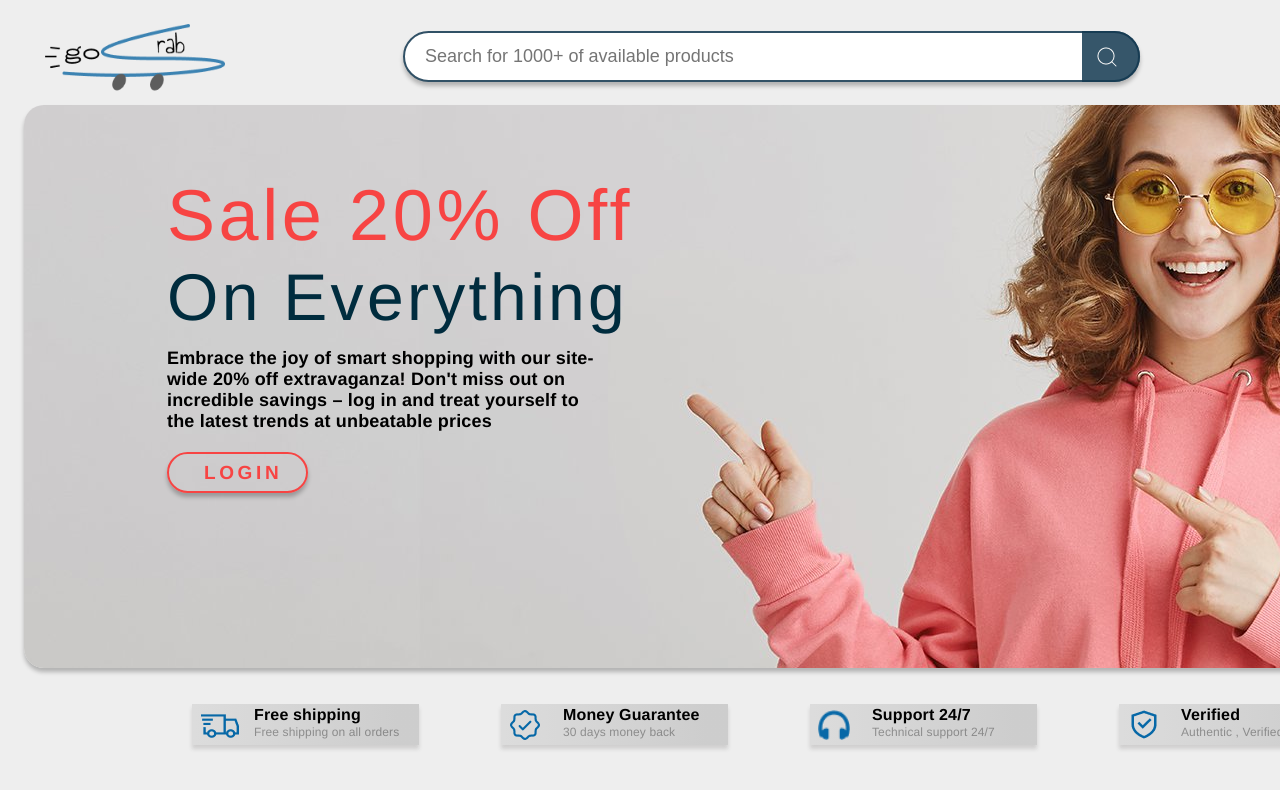
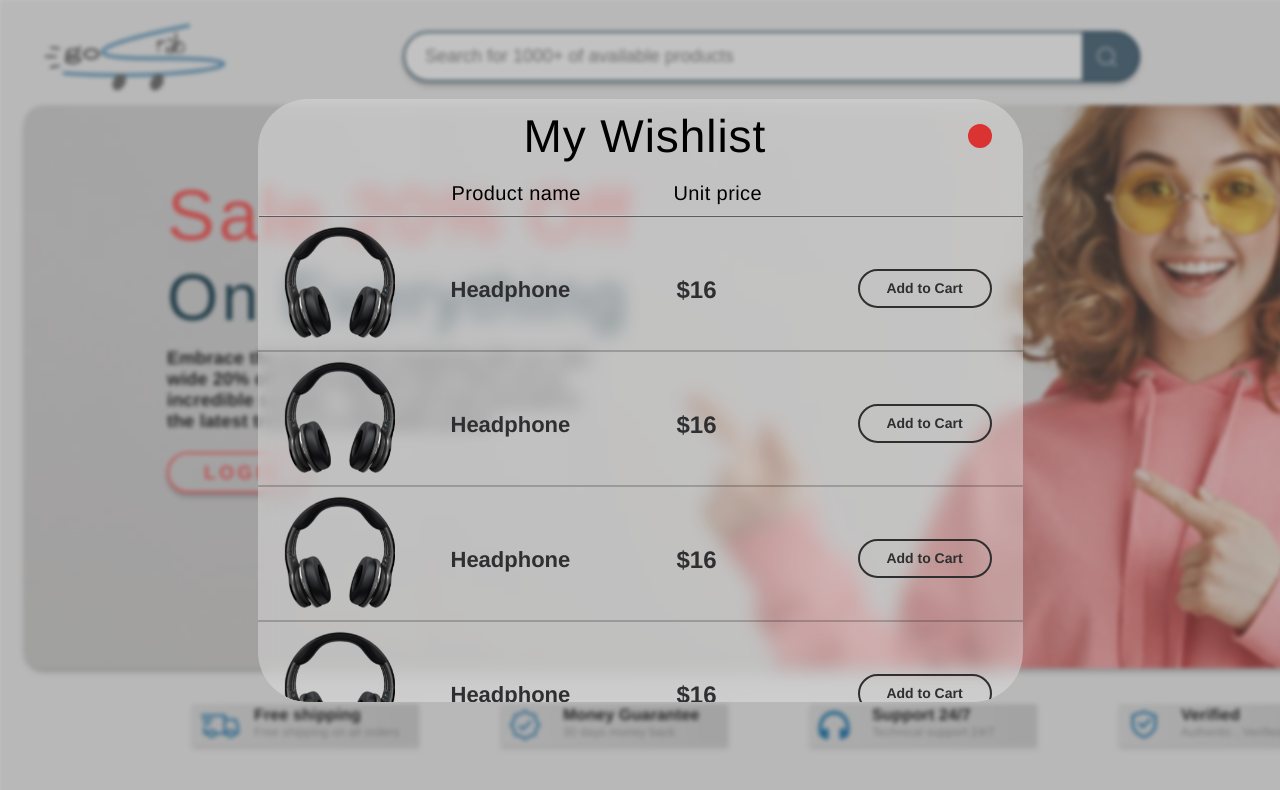
Before and after one commit to mobinahmedd/GoGrab, a React (Create React App) app in the folder frontend/: page / in a window 1280 px wide. Shown: the top 790 px of the page. Built offline with nearby package versions, Linux system fonts and the light colour scheme.

Commit message:
developed wishlist

```diff
--- a/frontend/src/Components/Dashboards/Dashboard.jsx
+++ b/frontend/src/Components/Dashboards/Dashboard.jsx
@@ -2,6 +2,7 @@ import React from "react";
 import "./Dashboard.css";
 import Product from "./Product";
 import Categories from "./Categories";
+import Wishlist from "../Wishlist/Wishlist";
 import logo from "../../Assets/logoBlack.png";
 import logoWhite from "../../Assets/logoWhite.png";
 import searchIcon from "../../Assets/searchIcon.png";
@@ -39,8 +40,11 @@ import headphoneSet from "../../Assets/headphoneSet.jpeg";
 
 const Dashboard = () => {
   const [year, setYear] = React.useState(new Date().getFullYear());
+  const [showWishlist, setShowWishlist] = React.useState(true);
   return (
-    <div className="home">
+    <>
+      {showWishlist && <Wishlist />}
+      <div style={showWishlist ? { filter: "blur(2px)" } : {}} className="home">
         <div className="div">
           <div style={{ backgroundColor: "black" }} className="footer">
             <div style={{ letterSpacing: "1.16px" }} className="menu-header">
@@ -64,7 +68,11 @@ const Dashboard = () => {
               © <span>{year}</span> GoGrab
             </div>
             <div className="social">
-            <img className="social-icon " alt="messageLogo" src={messageIcon} />
+              <img
+                className="social-icon "
+                alt="messageLogo"
+                src={messageIcon}
+              />
               <img
                 className="social-icon"
                 alt="instagramLogo"
@@ -107,7 +115,11 @@ const Dashboard = () => {
               alt="Breitling logo"
               src={breitlingLogo}
             />
-          <img className="png-transparent" alt="hermesLogo" src={hermesLogo} />
+            <img
+              className="png-transparent"
+              alt="hermesLogo"
+              src={hermesLogo}
+            />
           </div>
           {/* products mobin  */}
           <div className="products-cards">
@@ -248,11 +260,16 @@ const Dashboard = () => {
                 alt="Favourites"
                 src={favouritesIcon}
               />
-            <img className="profile navIcons" alt="Profile" src={profileIcon} />
+              <img
+                className="profile navIcons"
+                alt="Profile"
+                src={profileIcon}
+              />
             </div>
           </div>
         </div>
       </div>
+    </>
   );
 };
 
--- a/frontend/src/Components/Login/Login.jsx
+++ b/frontend/src/Components/Login/Login.jsx
@@ -31,11 +31,16 @@ export const Login = (props) => {
               <div className="BG" />
             </div>
           </div>
-          <div className="frame">
+          <div style={{ zIndex: "0" }} className="frame">
             <Link
               to="/"
               className="text-wrapper"
-              style={{ textDecoration: "none" }}
+              style={{
+                textDecoration: "none",
+                color: "rgb(190, 190, 190, 1)",
+                fontSize: "30px",
+                top: "25px",
+              }}
             >
               Login
             </Link>
@@ -54,7 +59,7 @@ export const Login = (props) => {
                 </Link>
                 <div className="input">
                   <div className="password">
-                    <div className="overlap-group-2">
+                    <div style={{ border: "none" }} className="overlap-group-2">
                       <input
                         className="enter-your-password"
                         id="input-1"
--- /dev/null
+++ b/frontend/src/Components/Wishlist/Product.css
@@ -0,0 +1,104 @@
+.wl-product {
+  /* border: 2px solid red; */
+  height: 135px;
+
+  border-bottom: 2px solid rgb(0, 0, 0, 0.2);
+}
+
+.wl-frame .wl-div-wrapper {
+  height: 27px;
+  left: 193px;
+  /* position: absolute; */
+  top: 45px;
+  width: 138px;
+}
+
+.wl-frame .wl-text-wrapper-4 {
+  color: #2f2f31;
+  font-family: "Inter-Bold", Helvetica;
+  font-size: 22px;
+  font-weight: 700;
+  letter-spacing: 0;
+
+  line-height: normal;
+  position: relative;
+  top: -55px;
+  left: 193px;
+}
+.productpic img {
+  mix-blend-mode: darken;
+}
+.wl-product .productpic {
+  /* height: 1px; */
+  object-fit: cover;
+  position: relative;
+  top: 10px;
+  left: 27px;
+  width: 110px;
+  /* height: 120px; */
+  /* border: 2px solid red; */
+}
+.wl-product .wl-image {
+  mix-blend-mode: darken;
+  height: 100%;
+  width: 100%;
+  object-fit: contain;
+}
+
+.wl-frame .wl-overlap-group {
+  position: relative;
+  top: -90px;
+  left: 600px;
+  width: fit-content;
+  transition: all 0.3s ease;
+  z-index: 20;
+  border: 2px solid #2f2f31;
+  color: #2f2f31;
+  border-radius: 20px;
+  height: 39px;
+  font-family: "Inter-Bold", Helvetica;
+  font-size: 14px;
+  font-weight: 700;
+  width: 134px;
+}
+.wl-frame .wl-overlap-group:hover {
+  transform: scale(1.05);
+}
+
+.wl-frame .wl-group-2 {
+  height: 17px;
+  left: 26px;
+  position: relative;
+  top: 8px;
+  width: 81px;
+  height: 100%;
+  width: 100%;
+}
+
+.wl-frame .wl-text-wrapper-5 {
+  color: #000000d9;
+  font-family: "Inter-Bold", Helvetica;
+  font-size: 14px;
+  font-weight: 700;
+  left: 0;
+  letter-spacing: 0;
+  line-height: normal;
+  position: absolute;
+  top: -6px;
+  background-color: red;
+  height: 100%;
+  width: 100%;
+}
+
+.wl-frame .wl-text-wrapper-6 {
+  color: #2f2f31;
+  font-family: "Inter-Bold", Helvetica;
+  font-size: 24px;
+  font-weight: 700;
+  left: 419px;
+  letter-spacing: 0;
+  line-height: normal;
+  position: relative;
+
+  top: -122px;
+}
--- /dev/null
+++ b/frontend/src/Components/Wishlist/Product.jsx
@@ -0,0 +1,24 @@
+import React from "react";
+import "./Product.css";
+
+const Product = (props) => {
+  return (
+    <div className="wl-product">
+      <div className="productpic">
+        <img className="wl-image" alt="Image" src={props.image} />
+      </div>
+      <div className="wl-div-wrapper">
+        <div className="wl-text-wrapper-4">{props.name}</div>
+      </div>
+      <button
+        style={{ backgroundColor: "transparent" }}
+        className="wl-overlap-group"
+      >
+        Add to Cart
+      </button>
+      <div className="wl-text-wrapper-6">{"$" + props.price}</div>
+    </div>
+  );
+};
+
+export default Product;
--- /dev/null
+++ b/frontend/src/Components/Wishlist/Wishlist.css
@@ -0,0 +1,164 @@
+.wl-blurbg {
+  width: 100%;
+  height: 100vh;
+  background-color: rgba(96, 96, 96, 0.38);
+  position: fixed;
+  z-index: 1;
+}
+.wl-frame {
+  /* background-color: #eeeeee61; */
+  display: flex;
+  flex-direction: row;
+  justify-content: center;
+  align-items: center;
+  width: 100%;
+  height: 100vh;
+  /* border: 2px solid red; */
+  background-color: transparent;
+  position: fixed;
+  z-index: 2;
+}
+
+.wl-frame .wl-div {
+  width: 765px;
+  border-radius: 50px;
+  background-color: #eeeeee61;
+  height: 603px;
+  overflow: hidden;
+  position: relative;
+  width: 765px;
+  backdrop-filter: blur(9px);
+}
+.wl-parent {
+  opacity: 1 !important;
+}
+.wl-frame .wl-text-wrapper {
+  color: #000000;
+  font-family: "Balsamiq Sans-Regular", Helvetica;
+  font-size: 46px;
+  font-weight: 400;
+  left: 266px;
+  letter-spacing: 0.92px;
+  line-height: normal;
+  position: absolute;
+  text-align: center;
+  top: 10px;
+  white-space: nowrap;
+}
+
+.wl-frame .wl-text-wrapper-2 {
+  color: #000000;
+  font-family: "Balsamiq Sans-Regular", Helvetica;
+  font-size: 20px;
+  font-weight: 400;
+  left: 194px;
+  letter-spacing: 0.4px;
+  line-height: normal;
+  position: absolute;
+  text-align: center;
+  top: 83px;
+  white-space: nowrap;
+}
+
+.wl-frame .wl-text-wrapper-3 {
+  color: #000000;
+  font-family: "Balsamiq Sans-Regular", Helvetica;
+  font-size: 20px;
+  font-weight: 400;
+  left: 416px;
+  letter-spacing: 0.4px;
+  line-height: normal;
+  position: absolute;
+  text-align: center;
+  top: 83px;
+  white-space: nowrap;
+}
+
+.wl-frame .wl-line {
+  background-color: rgb(0, 0, 0, 0.8);
+  height: 2px;
+  left: 1px;
+  object-fit: cover;
+  position: absolute;
+  top: 116px;
+  width: 764px;
+}
+
+.wl-frame .wl-group {
+  /* height: 133px; */
+  height: 300px;
+  height: 485px;
+  overflow-y: auto;
+  overflow-x: hidden;
+  /* border: 2px solid yellow; */
+  left: 0;
+  position: absolute;
+  top: 118px;
+  width: 766px;
+  display: flex;
+  flex-direction: column;
+  /* padding-bottom: 70px; */
+}
+.wl-frame .wl-group::-webkit-scrollbar {
+  width: 10px; /* Width of the scrollbar */
+}
+
+/* Track (background area) */
+.wl-frame .wl-group::-webkit-scrollbar-track {
+  background: transparent; /* Color of the track */
+}
+
+/* Handle (thumb) */
+.wl-frame .wl-group::-webkit-scrollbar-thumb {
+  background: #888; /* Color of the thumb */
+  /* border-radius: 5px;  */
+}
+
+/* Handle on hover */
+.wl-frame .wl-group::-webkit-scrollbar-thumb:hover {
+  background: #555; /* Color of the thumb on hover */
+}
+.wl-frame .wl-group-3 {
+  height: 133px;
+  left: 0;
+  position: absolute;
+  top: 285px;
+  width: 766px;
+}
+
+.wl-frame .wl-group-4 {
+  height: 133px;
+  left: 0;
+  position: absolute;
+  top: 431px;
+  width: 766px;
+}
+
+.wl-frame .wl-overlap {
+  background-color: #db3232;
+  border-radius: 12px;
+  height: 24px;
+  left: 710px;
+  position: absolute;
+  top: 25px;
+  width: 24px;
+  display: flex;
+  align-items: center;
+  justify-content: center;
+  background-image: url("../../Assets/crossIcon.png");
+  background-position: 6px center;
+  background-repeat: no-repeat;
+  background-size: 0px;
+}
+
+.wl-frame .wl-overlap:hover {
+  background-size: auto;
+}
+
+.wl-frame .wl-system-uicons-cross {
+  height: 21px;
+  left: 2px;
+  position: absolute;
+  top: 1px;
+  width: 21px;
+}
--- /dev/null
+++ b/frontend/src/Components/Wishlist/Wishlist.jsx
@@ -0,0 +1,40 @@
+import React from "react";
+import "./Wishlist.css";
+import Product from "./Product";
+import line from "../../Assets/footerLine.png";
+import headphoneProduct from "../../Assets/headphoneProduct.png";
+import headphoneSet from "../../Assets/headphoneSet.jpeg";
+import product1 from "../../Assets/product1.png";
+import product2 from "../../Assets/product2.png";
+import product3 from "../../Assets/product3.png";
+import product4 from "../../Assets/product4.png";
+
+const Wishlist = () => {
+  return (
+    <>
+      <div className="wl-blurbg">
+        <div className="wl-frame">
+          <div className="wl-div">
+            <div className="wl-text-wrapper">My Wishlist</div>
+            <div className="wl-text-wrapper-2">Product name</div>
+            <div className="wl-text-wrapper-3">Unit price</div>
+            <img className="wl-line" alt="Line" src={line} />
+
+            <div className="wl-group">
+              <Product image={headphoneProduct} name="Headphone" price="16" />
+              <Product image={headphoneProduct} name="Headphone" price="16" />
+              <Product image={headphoneProduct} name="Headphone" price="16" />
+              <Product image={headphoneProduct} name="Headphone" price="16" />
+              <Product image={headphoneProduct} name="Headphone" price="16" />
+              <Product image={headphoneProduct} name="Headphone" price="16" />
+            </div>
+
+            <div className="wl-overlap"></div>
+          </div>
+        </div>
+      </div>
+    </>
+  );
+};
+
+export default Wishlist;
```
Also changed, not shown: frontend/src/Assets/crossIcon.png (added). Lines whose indentation alone changed are shown as unchanged.
